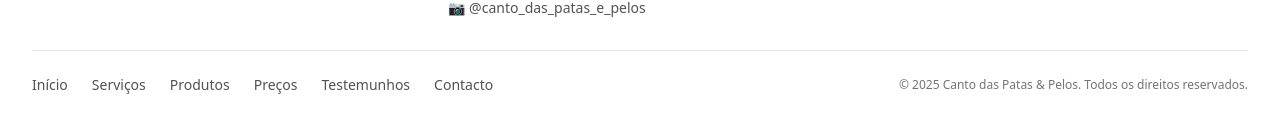
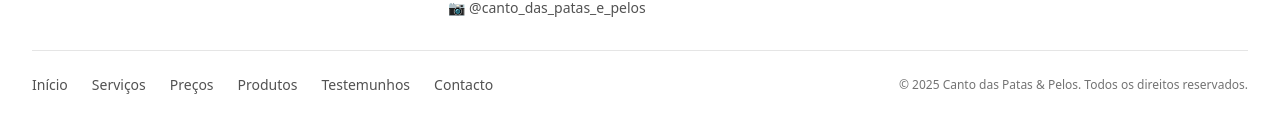
Before and after one commit to Drete457/4-patas, a React (Vite) app: page / in a window 1280 px wide. Shown: the part 5772-5904 px from the top of the page. Built offline with nearby package versions, Linux system fonts and the light colour scheme.

Commit message:
fix: reorder navigation links in Footer component and add new 'Testemunhos' and 'Contacto' links

```diff
--- a/src/components/Footer.tsx
+++ b/src/components/Footer.tsx
@@ -35,8 +35,8 @@ export default function Footer() {
           <nav className="flex flex-wrap gap-6 text-sm text-neutral-600 dark:text-neutral-400">
             <a href="#inicio" className="hover:text-brand-primary">Início</a>
             <a href="#servicos" className="hover:text-brand-primary">Serviços</a>
+            <a href="#precos" className="hover:text-brand-primary">Preços</a>
             <a href="#produtos" className="hover:text-brand-primary">Produtos</a>
-            <a href="#precos" className="hover:text-brand-primary">Preços</a>
             <a href="#testemunhos" className="hover:text-brand-primary">Testemunhos</a>
             <a href="#contacto" className="hover:text-brand-primary">Contacto</a>
           </nav>
```
